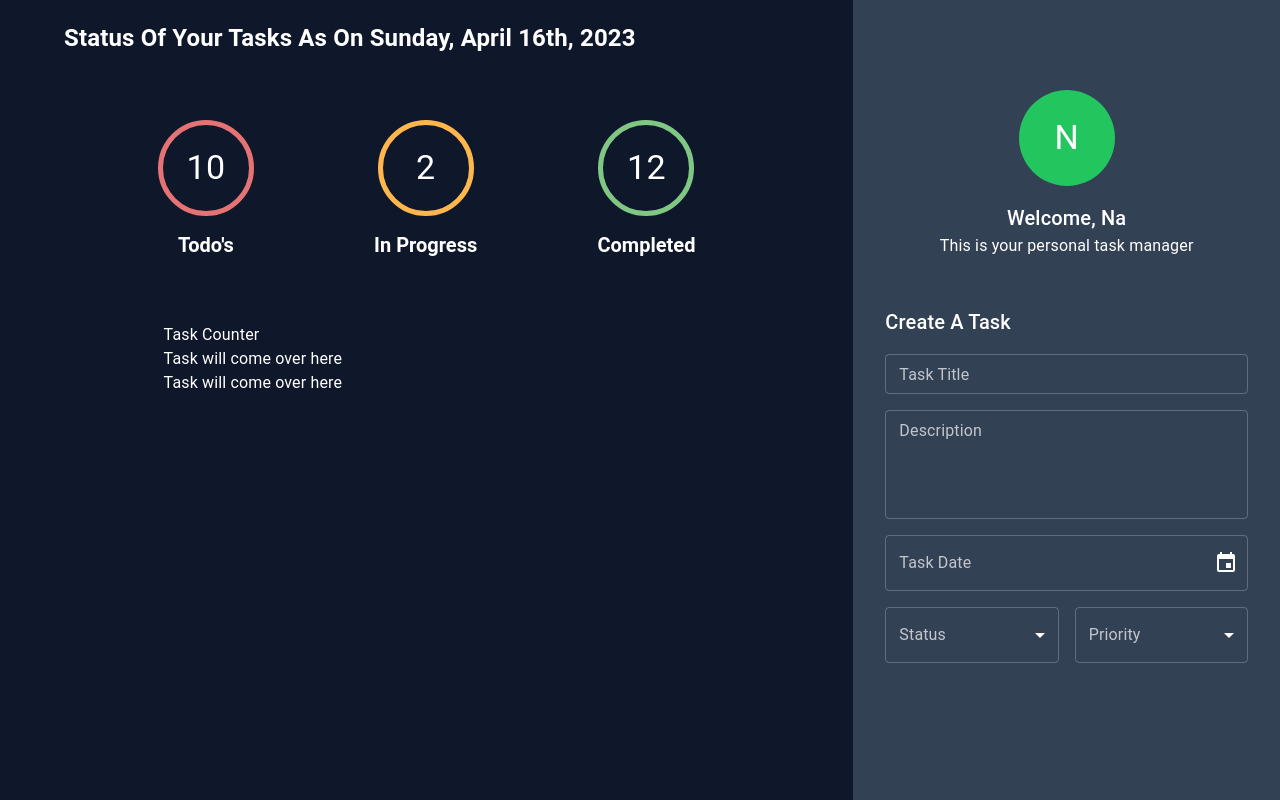
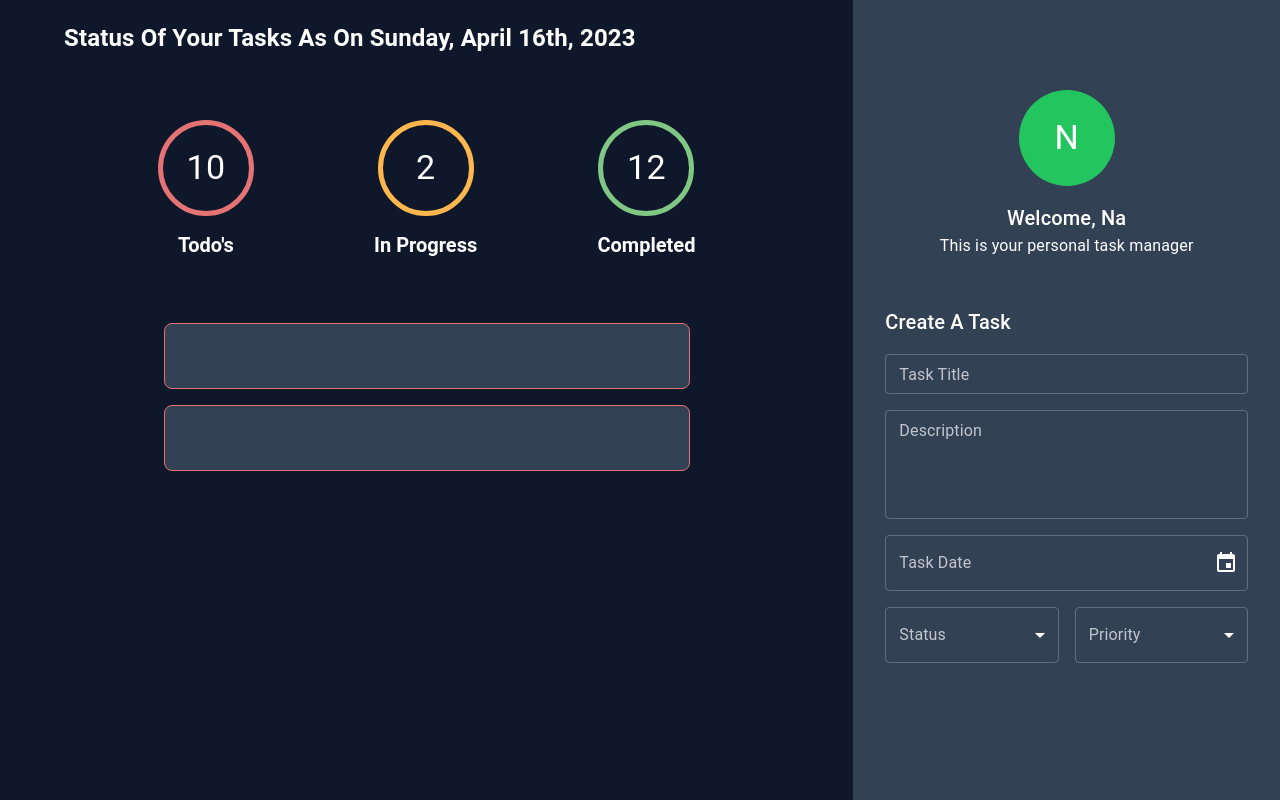
Before and after one commit to na-lin/todo-react-node-ts, a React (Create React App) app: page / in a window 1280 px wide. Built offline with nearby package versions, Linux system fonts and the light colour scheme.

Commit message:
create and set layout of task

```diff
--- /dev/null
+++ b/src/components/task/Task.tsx
@@ -0,0 +1,30 @@
+import React, { FC, ReactElement } from 'react';
+
+// MUI
+import { Box } from '@mui/material';
+
+const Task: FC = (): ReactElement => {
+  return (
+    <Box
+      display="flex"
+      flexDirection="column"
+      justifyContent="flex-start"
+      width="100%"
+      mb={2}
+      p={4}
+      sx={{
+        width: '100%',
+        backgroundColor: 'background.paper',
+        borderRadius: '8px',
+        border: '1px solid',
+        borderColor: 'error.light',
+      }}
+    >
+      {/* Header: task title and date */}
+      {/* Body: task descript */}
+      {/* Footer:swith in-progress, mark as completed */}
+    </Box>
+  );
+};
+
+export default Task;
--- a/src/components/taskArea/TaskArea.tsx
+++ b/src/components/taskArea/TaskArea.tsx
@@ -8,6 +8,7 @@
 
 // sub-components
 import TaskCounter from '../taskCounter/TaskCounter';
+import Task from '../task/Task';
 
 // types
 import { Status } from '../createTaskForm/enums/status';
@@ -57,9 +58,8 @@
           md={8}
           xs={10}
         >
-          <Box>Task Counter</Box>
-          <Box>Task will come over here</Box>
-          <Box>Task will come over here</Box>
+          <Task />
+          <Task />
         </Grid>
       </Grid>
     </Grid>
```
